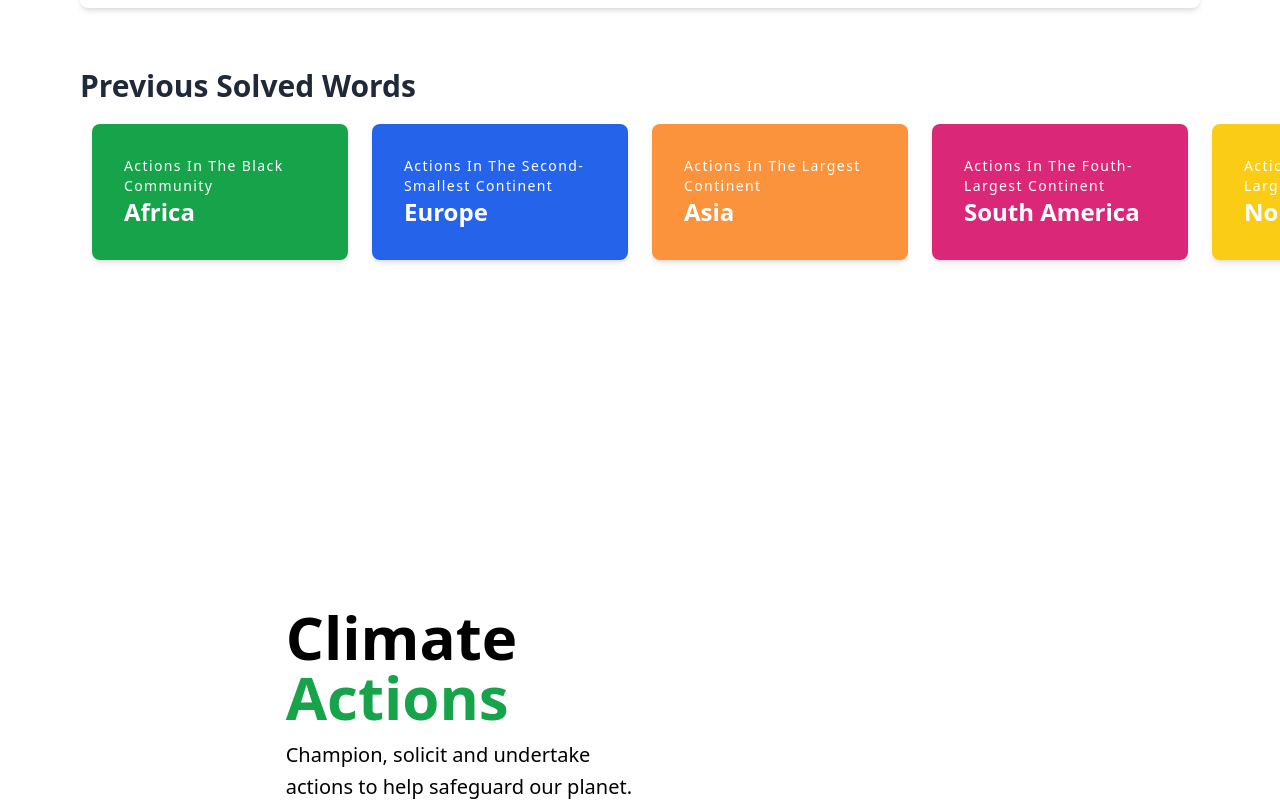
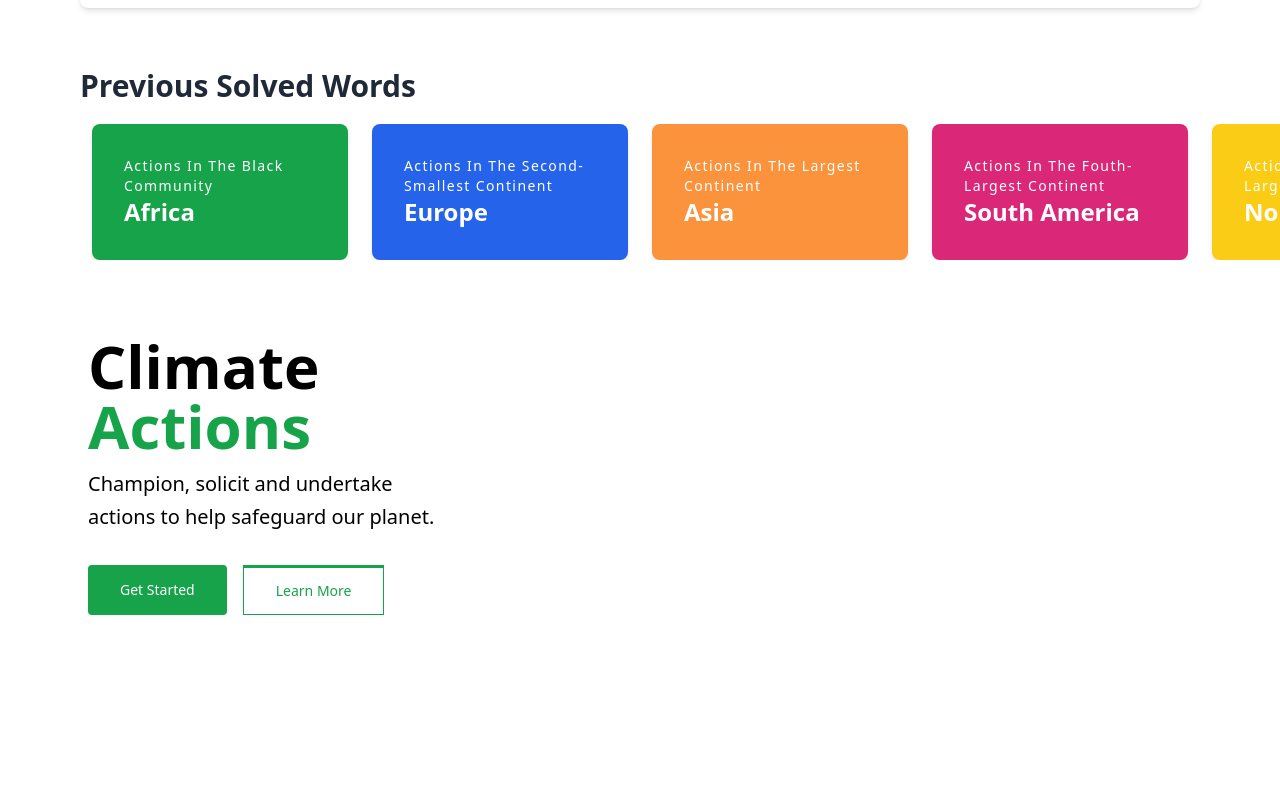
Before and after one commit to kwakyebrilliant/playme, a React (Create React App) app: page /previous in a window 1280 px wide. Shown: the part 180-981 px from the top of the page. Built offline with nearby package versions, Linux system fonts and the light colour scheme; the HTML template or start-up script is replaced by a standard one.

Commit message:
previous updates

```diff
--- a/src/components/Previous.js
+++ b/src/components/Previous.js
@@ -26,7 +26,7 @@ function Previous() {
         <h1 className="flex py-5 lg:mx-20 md:mx-10 mx-5 font-bold text-3xl text-gray-800">
                 Previous Solved Words
         </h1>
-        <div className="flex overflow-x-scroll pb-10 hide-scroll-bar">
+        <div className="flex overflow-x-scroll hide-scroll-bar">
             <div className="flex flex-nowrap lg:ml-200 md:ml-20 ml-10 ">
 
             <div className="inline-block px-3">
@@ -167,9 +167,18 @@ function Previous() {
     </div>
 
 
-    <div className='w-full h-screen pt-20 px-20 bg-white flex flex-col justify-between'>
-        <div className='grid md:grid-cols-2 max-w-[1240px] m-auto'>
-            <div className='flex flex-col justify-center md:items-start w-full px-2 py-8'>
+
+    {/* <div className='w-full pt-12 h-screen px-20 bg-white flex flex-col justify-between'>
+    <div className='grid md:grid-cols-2 max-w-[1240px] m-auto'>
+        <h1>hi</h1>
+    </div>
+    </div> */}
+
+
+    <div className='w-full h-screen px-20 bg-white flex flex-col justify-between pt-16'>
+        <div className='grid md:grid-cols-2 max-w-[1240px]'>
+
+            <div className='flex flex-col justify-center md:items-start w-full px-2'>
                 <h1 className='py-3 text-4xl md:text-6xl font-bold'>Climate <strong className="font-extrabold text-green-600 sm:block">Actions</strong></h1>
                 <p className='max-w-lg sm:leading-relaxed sm:text-xl'>Champion, solicit and undertake </p>
                 <p className='max-w-lg sm:leading-relaxed sm:text-xl'>actions to help safeguard our planet.</p>
```
